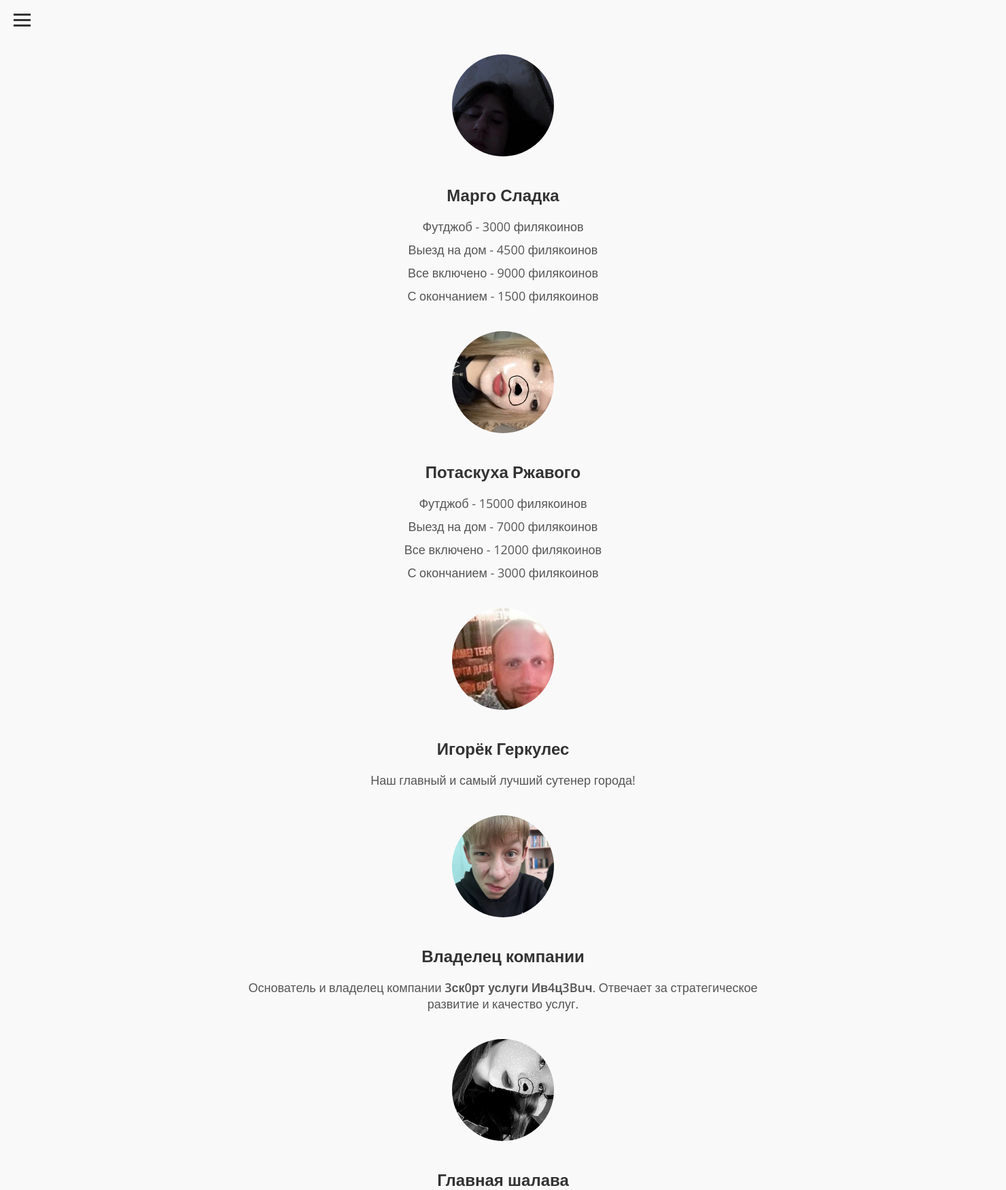
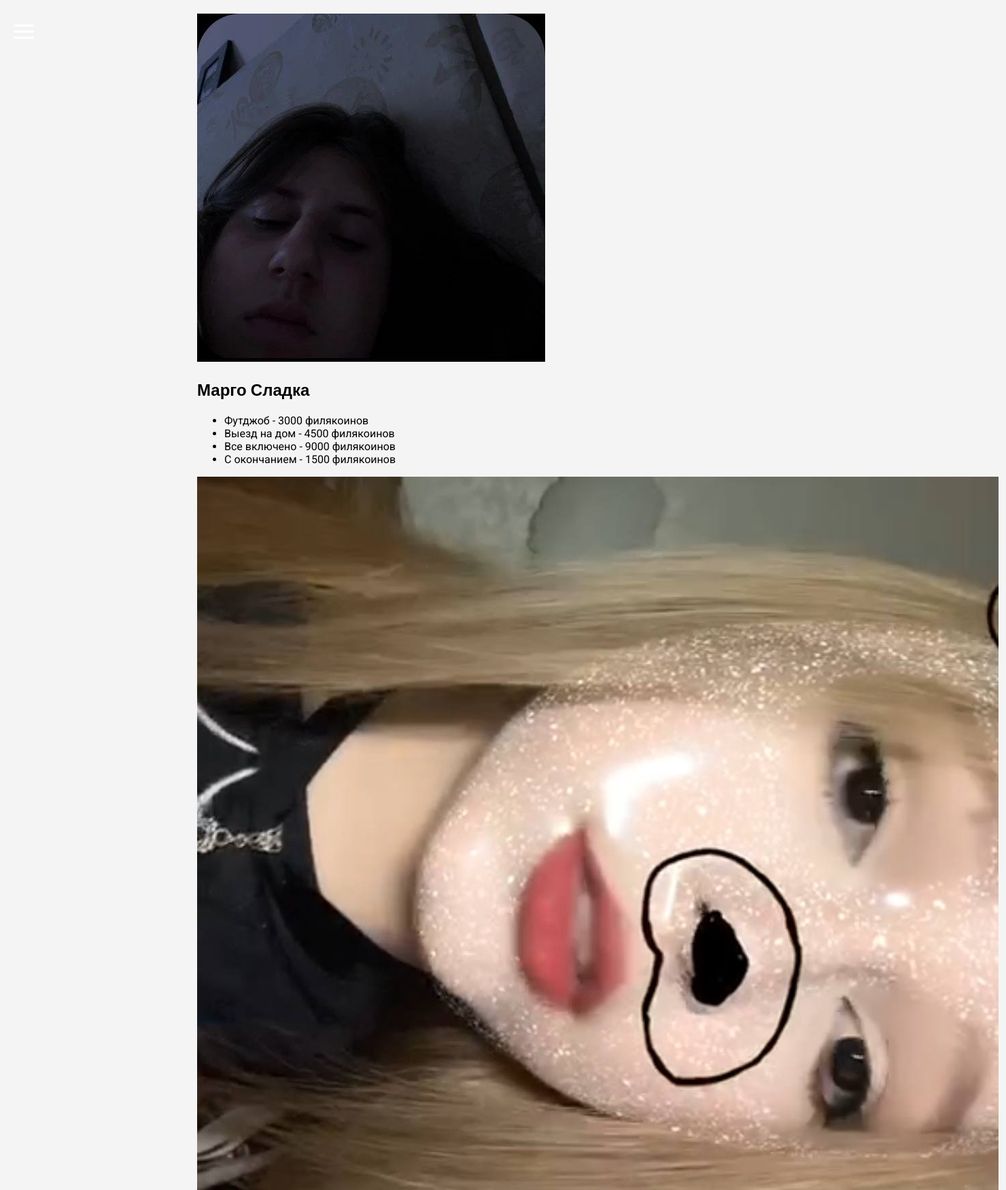
Before and after one commit to mot9lXVII/escortmargo, a Flask app: page /contacts in a window 1480 px wide. Shown: the top 1750 px of the page at 68% size. Run offline with Flask 3, Linux system fonts and the light colour scheme.

Commit message:
Update styles.css

```diff
--- a/static/styles.css
+++ b/static/styles.css
@@ -1,139 +1,91 @@
-/* Общие стили */
+/* Общие стили для страницы */
 body {
+    font-family: 'Roboto', sans-serif;
     margin: 0;
     padding: 0;
-    font-family: 'Open Sans', sans-serif;
-    background-color: #f9f9f9;
-    display: flex;
-    min-height: 100vh;
-    color: #333;
-    overflow-x: hidden;
+    background-color: #f4f4f4;
 }
 
-/* Кнопка для открытия меню */
+h1, h2 {
+    font-family: 'Open Sans', sans-serif;
+}
+
+a {
+    text-decoration: none;
+    color: inherit;
+}
+
+/* Стили для бокового меню */
+.sidebar {
+    position: fixed;
+    left: -250px; /* Изначально меню скрыто за пределами экрана */
+    top: 0;
+    width: 250px;
+    height: 100%;
+    background-color: #333;
+    color: white;
+    padding-top: 30px;
+    transition: left 0.3s ease; /* Плавное открытие меню */
+}
+
+.sidebar.open {
+    left: 0; /* Меню открыто */
+}
+
+.sidebar ul {
+    list-style: none;
+    padding: 0;
+    margin: 0;
+}
+
+.sidebar ul li {
+    padding: 10px;
+    border-bottom: 1px solid #444;
+}
+
+.sidebar ul li a {
+    color: white;
+    display: block;
+}
+
+.sidebar ul li a:hover,
+.sidebar ul li a.active {
+    background-color: #575757;
+}
+
 .menu-toggle {
-    position: fixed;
-    top: 20px;
+    display: block;
+    position: absolute;
+    top: 30px;
     left: 20px;
     cursor: pointer;
-    z-index: 1000;
-    display: flex;
-    flex-direction: column;
-    gap: 5px;
 }
 
 .menu-toggle .bar {
-    width: 25px;
+    width: 30px;
     height: 3px;
-    background-color: #333;
-    transition: transform 0.3s ease, opacity 0.3s ease;
+    margin: 6px 0;
+    background-color: white;
 }
 
-/* Боковое меню */
-.sidebar {
-    width: 200px;
-    background-color: #333;
-    color: white;
-    padding: 20px;
-    height: 100vh;
-    box-shadow: 2px 0 5px rgba(0, 0, 0, 0.1);
-    position: fixed;
-    top: 0;
-    left: -250px;
-    transition: left 0.3s ease;
-    z-index: 999;
-}
-
-.sidebar.active {
-    left: 0;
-}
-
-/* Кнопка для закрытия меню */
 .close-menu {
     position: absolute;
     top: 20px;
     right: 20px;
     cursor: pointer;
-    width: 25px;
-    height: 25px;
-    display: flex;
-    flex-direction: column;
-    justify-content: center;
-    align-items: center;
 }
 
 .close-menu .bar {
-    width: 25px;
+    width: 30px;
     height: 3px;
+    margin: 6px 0;
     background-color: white;
-    position: absolute;
-}
-
-.close-menu .bar:first-child {
-    transform: rotate(45deg);
-}
-
-.close-menu .bar:last-child {
-    transform: rotate(-45deg);
-}
-
-/* Список меню */
-.sidebar ul {
-    list-style-type: none;
-    padding: 0;
-    margin-top: 60px;
-}
-
-.sidebar ul li {
-    margin: 20px 0;
-}
-
-.sidebar ul li a {
-    color: white;
-    text-decoration: none;
-    font-size: 18px;
-    transition: color 0.3s ease;
-}
-
-.sidebar ul li a:hover {
-    color: #f39c12;
 }
 
 /* Основной контент */
 .content {
-    flex: 1;
-    padding: 40px;
-    margin-left: 0;
-    text-align: center;
-    max-width: 800px;
-    margin: 0 auto;
-    padding-top: 80px;
-}
-
-/* Стили для фотографии */
-.contact-photo {
-    width: 150px;
-    height: 150px;
-    border-radius: 50%;
-    object-fit: cover;
-    margin-bottom: 15px;
-    transition: transform 0.3s ease;
-}
-
-.contact-photo:hover {
-    transform: scale(1.05);
-}
-
-/* Стили для текста под фото */
-.contact-info {
-    text-align: center;
-    margin-bottom: 40px;
-}
-
-.contact-info h2 {
-    font-size: 24px;
-    color: #333;
-    margin-bottom: 10px;
+    margin-left: 270px;
+    padding: 20px;
 }
 
 .subtitle {
@@ -141,153 +93,78 @@ body {
     color: #555;
 }
 
-.price-list {
-    list-style-type: none;
-    padding: 0;
-    font-size: 18px;
-    color: #555;
-}
-
-.price-list li {
-    margin: 10px 0;
-}
-
-.price-list li strong {
-    color: #f39c12;
-    font-weight: 600;
-}
-
-/* Стили для страницы разработчиков */
-.developers-list {
-    list-style-type: none;
-    padding: 0;
-    font-size: 18px;
-    color: #333;
-}
-
-.developers-list li {
-    margin: 20px 0;
-    display: flex;
-    align-items: center;
-    justify-content: center;
-}
-
-.developer-photo {
-    width: 50px; /* Размер фотографии */
-    height: 50px;
-    border-radius: 50%; /* Круглая форма */
-    object-fit: cover; /* Сохраняет пропорции изображения */
-    margin-right: 10px; /* Отступ справа */
-}
-
-/* Стили для выбора темы */
-.theme-selector {
+/* Стили для отзыва */
+.review-container {
     display: flex;
     align-items: center;
     margin-top: 20px;
 }
 
-.theme-selector span {
-    font-size: 18px;
-    margin-right: 10px;
+.review-photo {
+    width: 150px;
+    height: 150px;
+    border-radius: 50%;
+    margin-right: 20px;
 }
 
-.theme-switch {
-    display: flex;
-    align-items: center;
-    gap: 10px;
+.review-box {
+    background-color: #fff;
+    padding: 15px;
+    border-radius: 10px;
+    box-shadow: 0 2px 5px rgba(0, 0, 0, 0.1);
+    max-width: 500px;
+    width: 100%;
 }
 
-.theme-switch input[type="radio"] {
-    display: none;
+.review-stars {
+    color: #f39c12;
+    font-size: 18px;
+    margin-top: 10px;
 }
 
-.theme-switch label {
-    padding: 8px 16px;
-    border-radius: 20px;
-    background-color: #f0f0f0;
-    cursor: pointer;
-    transition: background-color 0.3s ease;
-}
-
-.theme-switch label:hover {
-    background-color: #ddd;
-}
-
-.theme-switch input[type="radio"]:checked + label {
-    background-color: #333;
-    color: white;
-}
-
-/* Темная тема */
-.dark-theme {
-    background-color: #0d1117; /* Цвет фона как у GitHub */
-    color: white;
-}
-
-.dark-theme .sidebar {
-    background-color: #161b22; /* Темный цвет для бокового меню */
-}
-
-.dark-theme .sidebar ul li a {
-    color: white;
-}
-
-.dark-theme .sidebar ul li a:hover {
-    color: #f39c12;
-}
-
-.dark-theme .content {
-    color: white;
-}
-
-.dark-theme .theme-switch label {
-    background-color: #333;
-    color: white;
-}
-
-.dark-theme .theme-switch label:hover {
-    background-color: #444;
-}
-
-.dark-theme .theme-switch input[type="radio"]:checked + label {
-    background-color: #555;
+.review-stars span {
+    display: block;
 }
 
 /* Адаптивность для мобильных устройств */
 @media (max-width: 768px) {
-    .contacts-container {
-        flex-direction: column;
-        align-items: center;
+    .sidebar {
+        display: block;
+        position: fixed;
+        top: 0;
+        left: 0;
+        width: 100%;
+        height: 100%;
+        background-color: #333;
+        color: white;
+        padding-top: 60px;
     }
 
-    .contact-item {
-        width: 90%;
+    .sidebar.open {
+        left: 0;
     }
 
-    .contact-photo {
-        width: 120px;
-        height: 120px;
+    .sidebar ul li {
+        padding: 15px;
     }
 
-    .contact-info h2 {
-        font-size: 18px;
+    .content {
+        margin-left: 0;
+        padding: 20px;
     }
 
-    .description {
-        font-size: 13px;
+    .review-container {
+        flex-direction: column;
+        align-items: flex-start;
     }
 
-    .price-list {
-        font-size: 14px;
+    .review-photo {
+        width: 100px;
+        height: 100px;
     }
 
-    .developers-list {
-        font-size: 16px;
-    }
-
-    .developer-photo {
-        width: 40px;
-        height: 40px;
+    .review-box {
+        width: 100%;
+        margin-top: 10px;
     }
 }
```
